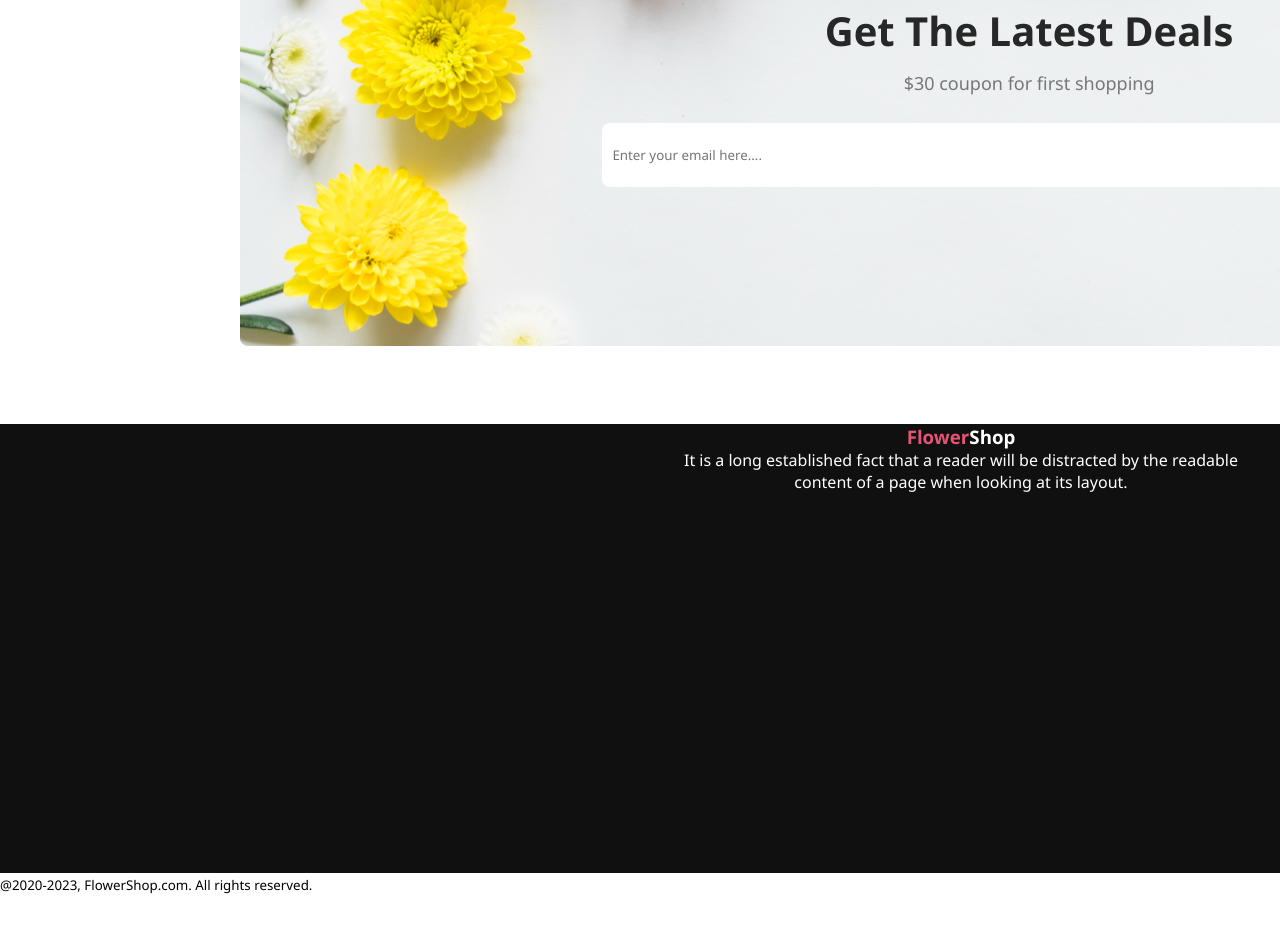
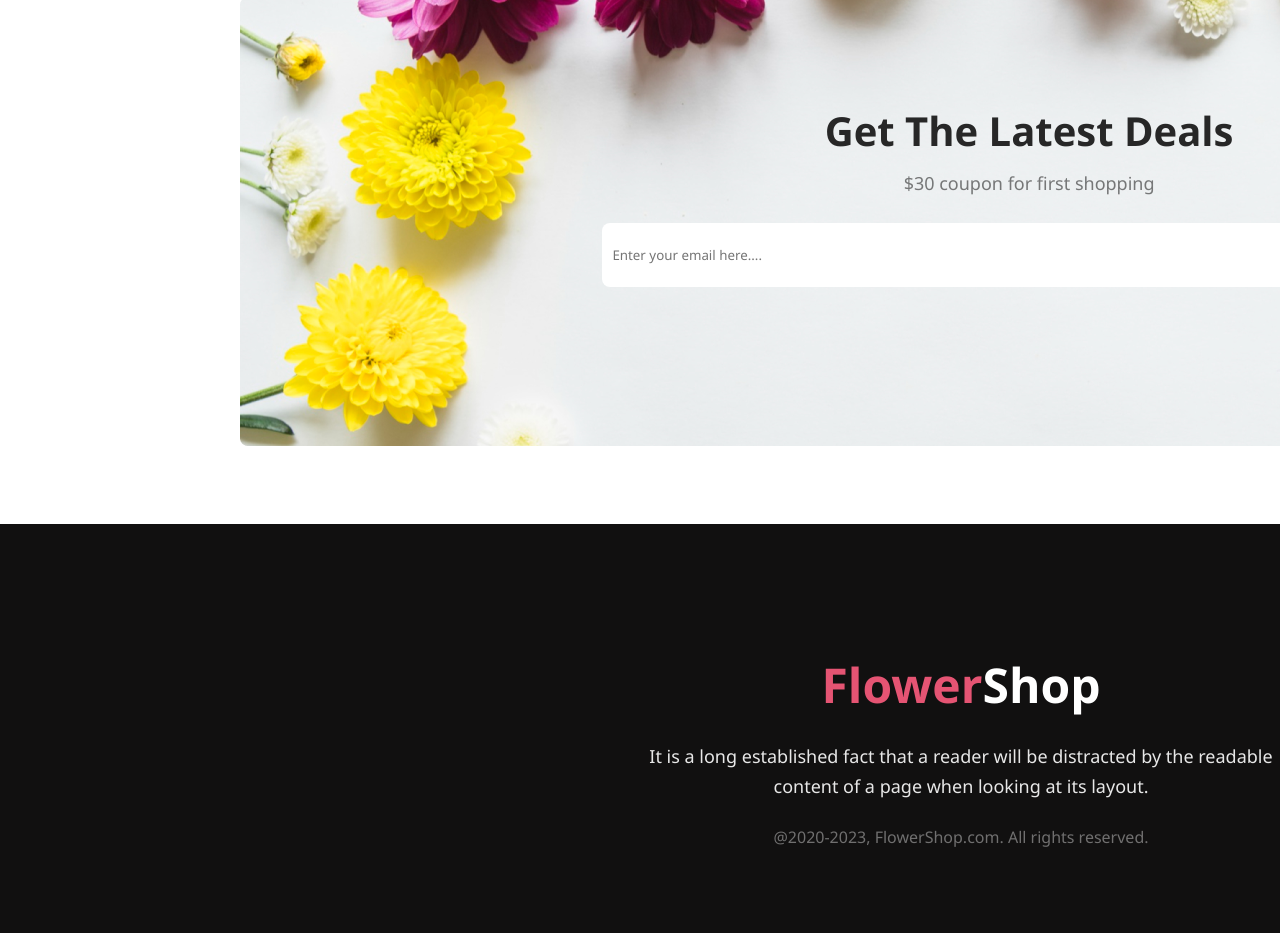
Before and after one commit to Zihankhann/my-first-assignment, a plain HTML site: page index.html in a window 1280 px wide. Shown: the part 3716-4649 px from the top of the page. Before the commit the page ends 4611 px from the top, so only its background shows below. Drawn offline with Linux system fonts and the light colour scheme.

Commit message:
solution

```diff
--- a/index.html
+++ b/index.html
@@ -168,8 +168,9 @@
         <div class="foot">
        <h3 class="foot-h3"><span class="flower">Flower</span>Shop</h3>
        <p class="foot-p">It is a long established fact that a reader will be distracted by the readable <br> content of a page when looking at its layout.</p>
-        </div>
-   <small class="copy-right">@2020-2023, FlowerShop.com. All rights reserved. </small>
+
+  <p class="copy-right">@2020-2023, FlowerShop.com. All rights reserved. </p>
+</div>
 </footer>
 
 </html>
--- a/style/style.css
+++ b/style/style.css
@@ -210,6 +210,7 @@
     display: flex;
     justify-content: space-around;
     align-items: center;
+    margin-top: 100px;
 
 }
 
@@ -298,6 +299,7 @@
     display: flex;
     justify-content: center;
     align-items: center;
+
 }
 
 .deal-img {
@@ -360,10 +362,25 @@
 }
 
 .foot-h3 {
-    #FFFFFF font-size: 48px;
-    font-weight: 800;
+ font-size: 48px;
+font-weight: 800;
+color: #FFFFFF;
+padding-top: 128px;
 }
 
 .flower {
     color: #E55473;
+
 }
+.foot-p{color: rgba(255, 255, 255, 0.90);
+    text-align: center;
+    font-size: 18px;
+    font-weight: 400;
+    line-height: 30px;
+   padding-top: 24px;}
+
+.copy-right{color: rgba(255, 255, 255, 0.40);
+    text-align: center;
+    font-size: 16px;
+    font-weight: 400;
+    padding-top: 25px;}
```
